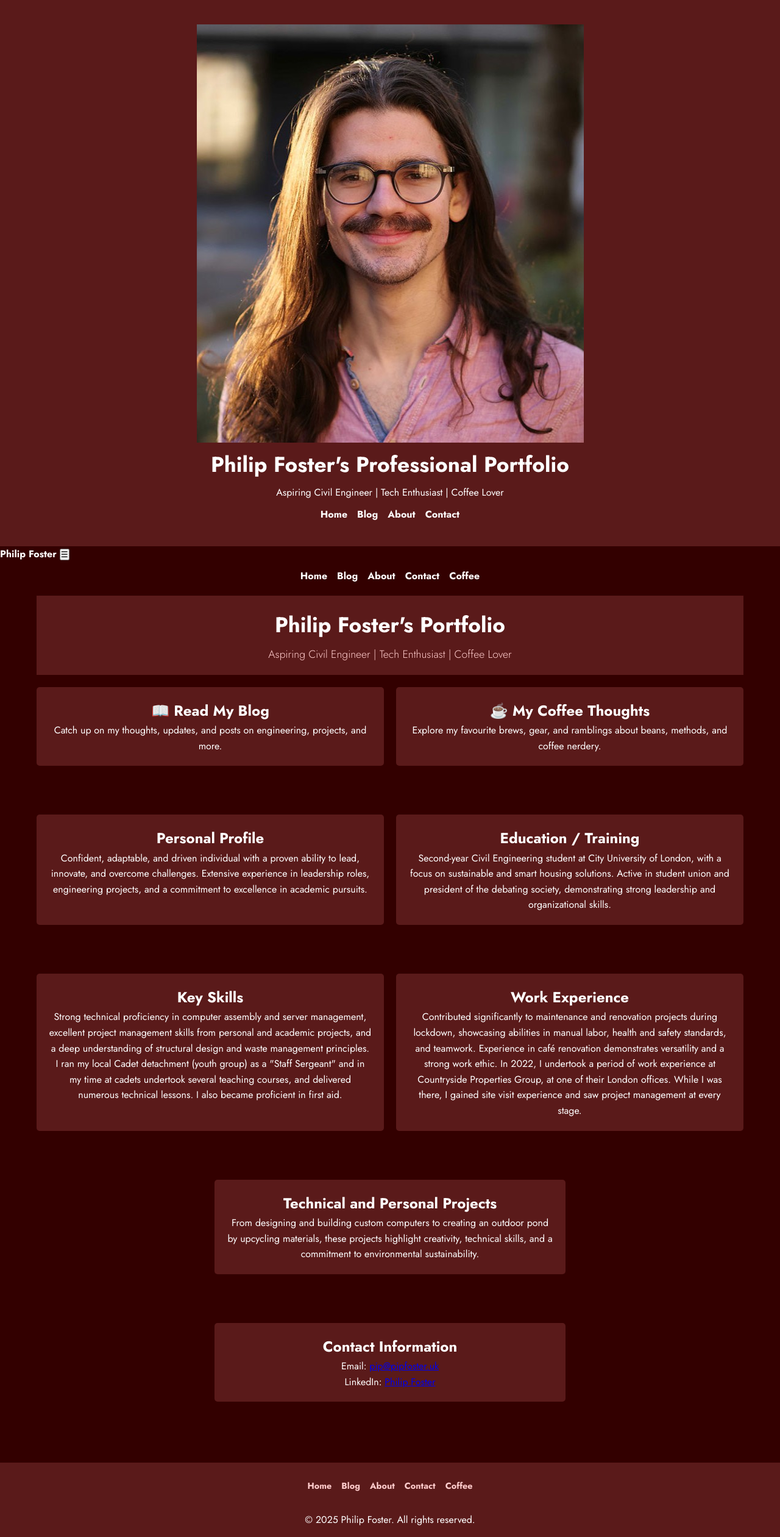
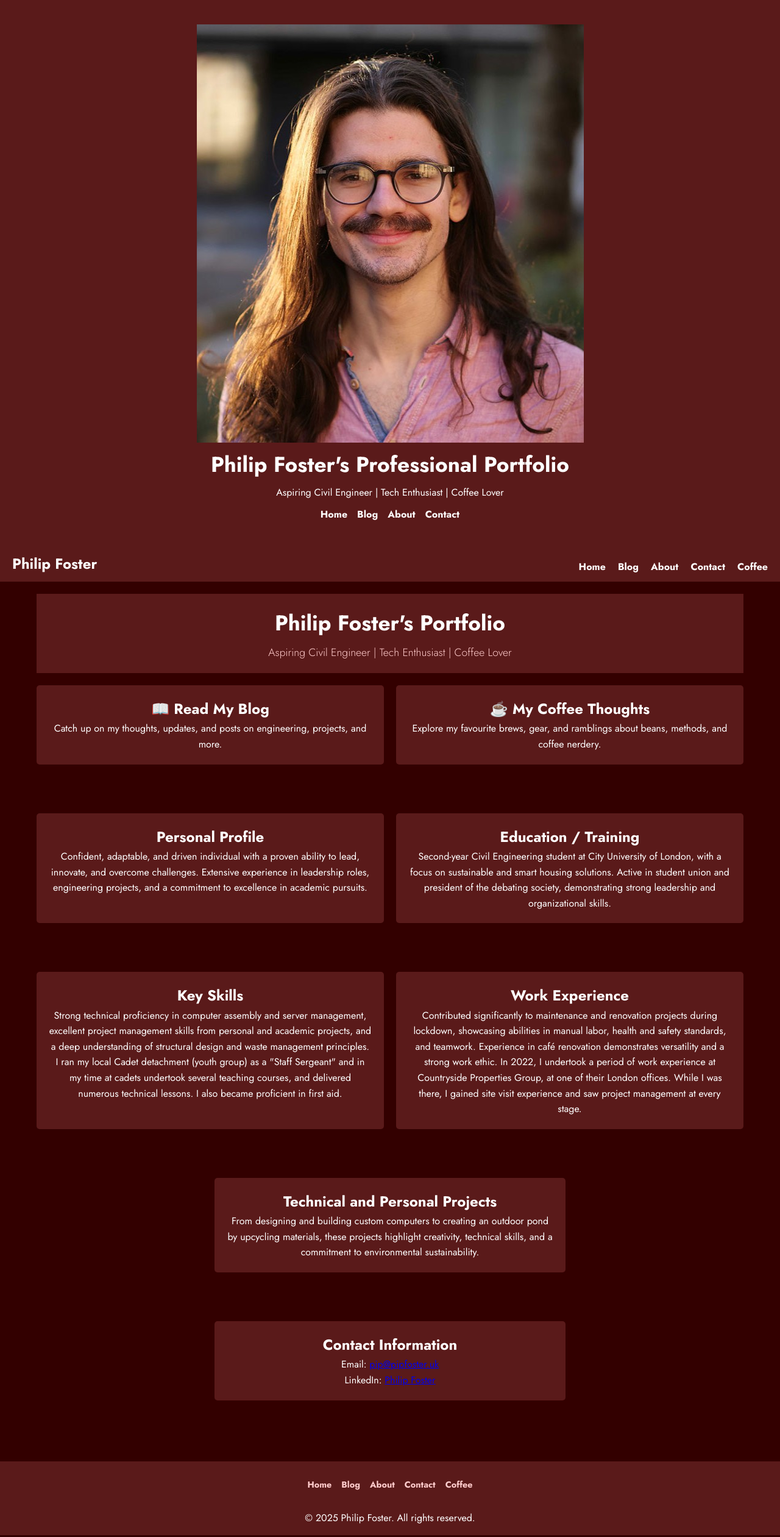
Before and after one commit to PipCraft/PipCraft.github.io, a Jekyll site: the page built from index.html, in a window 1280 px wide. Shown: the whole page at 61% size. Built offline with Jekyll 4.4.1, drawn with Linux system fonts in a browser that asks for light colours.

Commit message:
Update styles.css

```diff
--- a/assets/styles.css
+++ b/assets/styles.css
@@ -154,3 +154,64 @@ footer nav a {
     margin-bottom: 20px;
   }
 }
+/* Navigation Bar Styles */
+.navbar {
+  background-color: #5a1a1a;
+  padding: 10px 20px;
+}
+
+.nav-container {
+  display: flex;
+  justify-content: space-between;
+  align-items: center;
+}
+
+.nav-logo {
+  color: #fff;
+  text-decoration: none;
+  font-size: 1.5rem;
+  font-weight: bold;
+}
+
+.nav-menu {
+  list-style: none;
+  display: flex;
+  gap: 20px;
+}
+
+.nav-menu li a {
+  color: #fff;
+  text-decoration: none;
+  font-weight: bold;
+}
+
+.nav-toggle {
+  display: none;
+  background: none;
+  border: none;
+  color: #fff;
+  font-size: 1.5rem;
+}
+
+/* Responsive Styles */
+@media (max-width: 768px) {
+  .nav-menu {
+    display: none;
+    flex-direction: column;
+    gap: 10px;
+    background-color: #5a1a1a;
+    position: absolute;
+    top: 60px;
+    right: 20px;
+    padding: 10px;
+    border-radius: 5px;
+  }
+
+  .nav-menu.active {
+    display: flex;
+  }
+
+  .nav-toggle {
+    display: block;
+  }
+}
```
